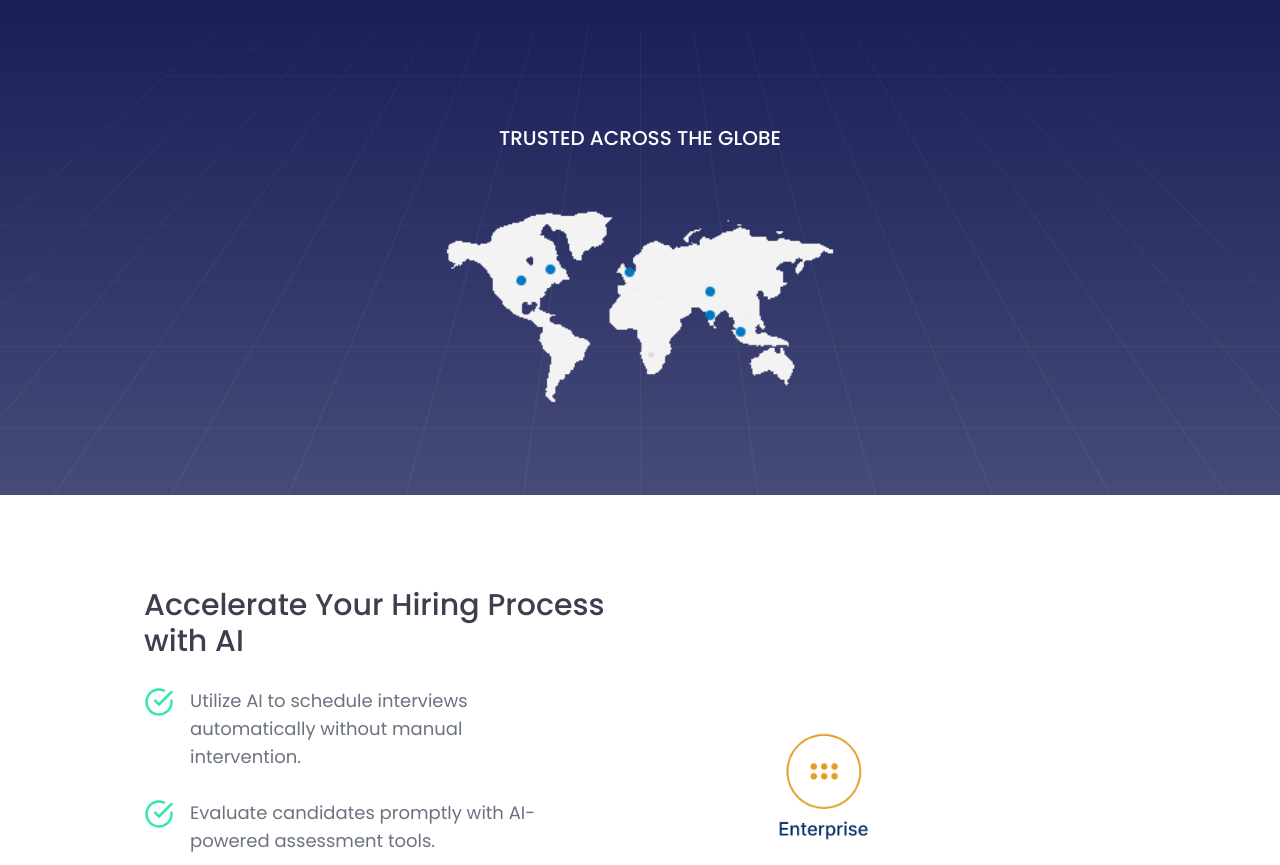
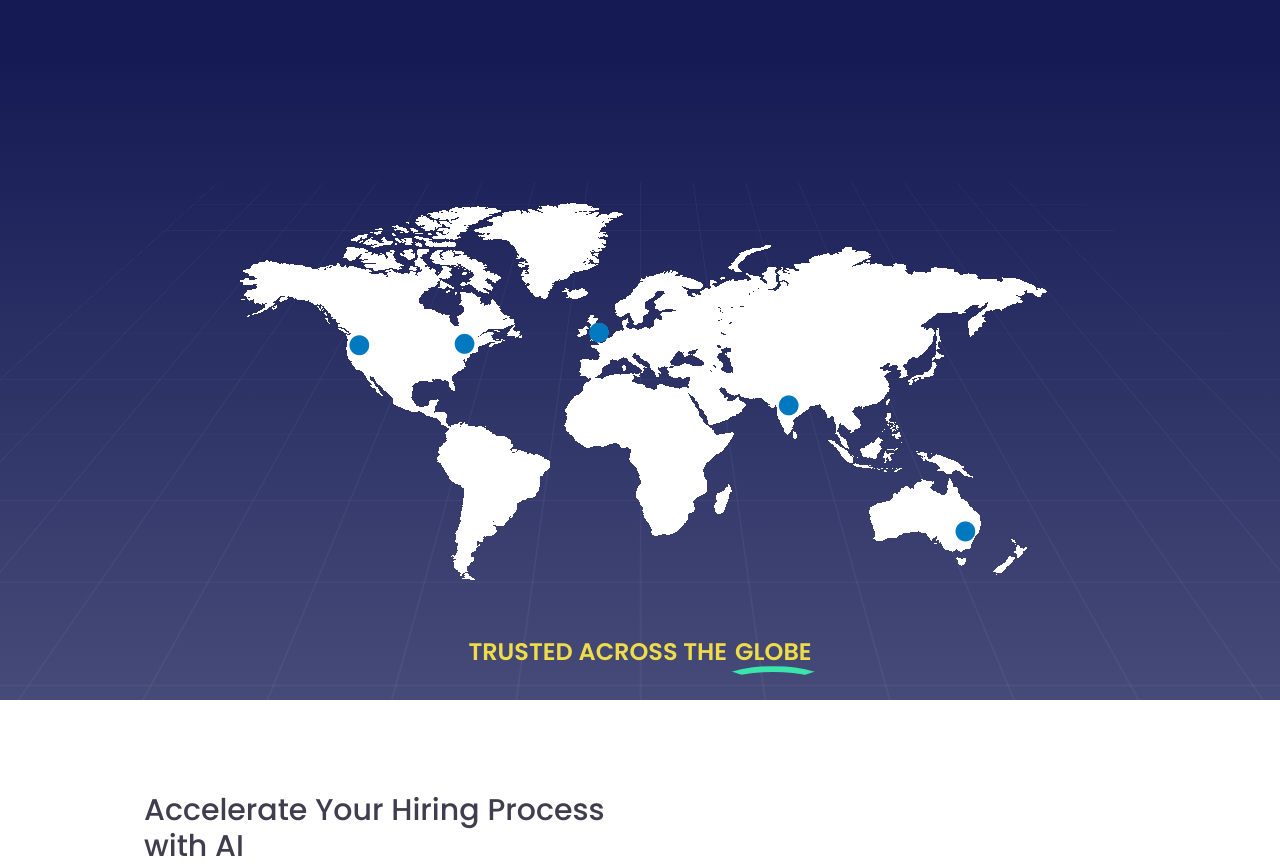
Before and after one commit to job-scout/jobscout-b2b-landingpage, a Next.js app: page / in a window 1280 px wide. Shown: the part 700-1565 px from the top of the page. Built offline with nearby package versions, Linux system fonts and the light colour scheme.

Commit message:
banner map update

```diff
--- a/components/Banner.jsx
+++ b/components/Banner.jsx
@@ -53,13 +53,22 @@ function Banner() {
 			</div>
 
 			<div className="used-across-section relative flex flex-col items-center justify-center  lg:pt-7 pb-8">
-				<p className="text-white text-lg lg:text-xl relative z-10 font-medium w-[90%] container mx-auto text-center">
-					TRUSTED ACROSS THE GLOBE
-				</p>
+
 
 				<div className="lg:flex items-center relative z-10 ">
-					<img src="pro 2.gif" className="h-auto lg:w-[400px] w-auto" alt="Logo 1" />
+					<img
+						src="map.gif"
+						className="h-auto  w-auto"
+						alt="Logo 1"
+					/>
 				</div>
+					<p className=" text-white  text-lg lg:text-2xl relative z-10  w-[90%] container mx-auto text-center font-semibold">
+					<span className="underlined ">
+						TRUSTED ACROSS THE
+					</span>
+
+					<span className="ml-2 underlined  underline-clip">GLOBE</span>
+				</p>
 				{/*
 				<div className="marquee-container lg:hidden">
 					<div className="marquee-content">
--- a/styles/globals.css
+++ b/styles/globals.css
@@ -74,3 +74,60 @@ body {
 .calm-darya {
   background: linear-gradient(to left, #031a81, #162928);
 }
+
+
+
+.underlined {
+/*   background: red; */
+  position: relative;
+  color:rgb(238, 221, 72)
+}
+
+.underline-mask:after {
+  content: '';
+  position: absolute;
+  top: 95%;
+  width: 150%;
+  aspect-ratio: 3 / 1;
+  left: 50%;
+  transform: translate(-50%, 0);
+  border-radius: 50%;
+  border: 6px solid hsl(280 80% 50%);
+  /* Use a conic gradient mask to hide and show the bits you want */
+  --spread: 140deg;
+  --start: 290deg;
+  mask: conic-gradient(from var(--start), white 0 var(--spread), transparent var(--spread));
+}
+
+
+.underline-overflow {
+  display: inline-block;
+  /* A little extra padding and overflow hidden   */
+  overflow: hidden;
+  padding-bottom: clamp(1rem, 2vmin, 2rem);
+}
+.underline-overflow:after {
+  content: '';
+  position: absolute;
+  top: 100%;
+  height: 150%;
+  aspect-ratio: 2.5 / 1;
+  left: 50%;
+  transform: translate(-50%, -10%);
+  border-radius: 50%;
+  border: 6px solid hsl(10 80% 50%);
+}
+
+.underline-clip:after {
+  content: '';
+  position: absolute;
+  top: 95%;
+  width: 150%;
+  aspect-ratio: 3 / 1;
+  left: 50%;
+  transform: translate(-50%, 0);
+  border-radius: 50%;
+  border: 6px solid #3AE4AD;
+  /* Use a clip-path to hide and show the bits you want */
+  clip-path: polygon(0 0, 50% 50%, 100% 0);
+}
```
Also changed, not shown: public/map.gif (added), public/pro 2.gif (deleted).
